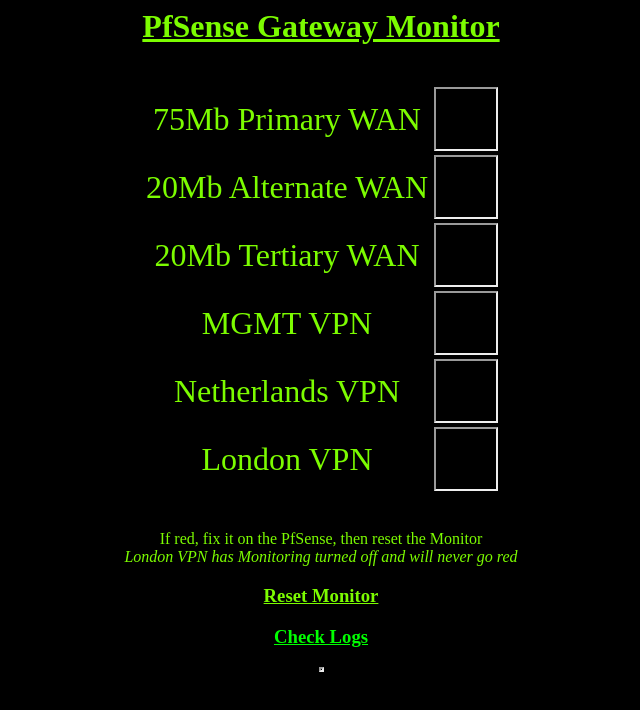
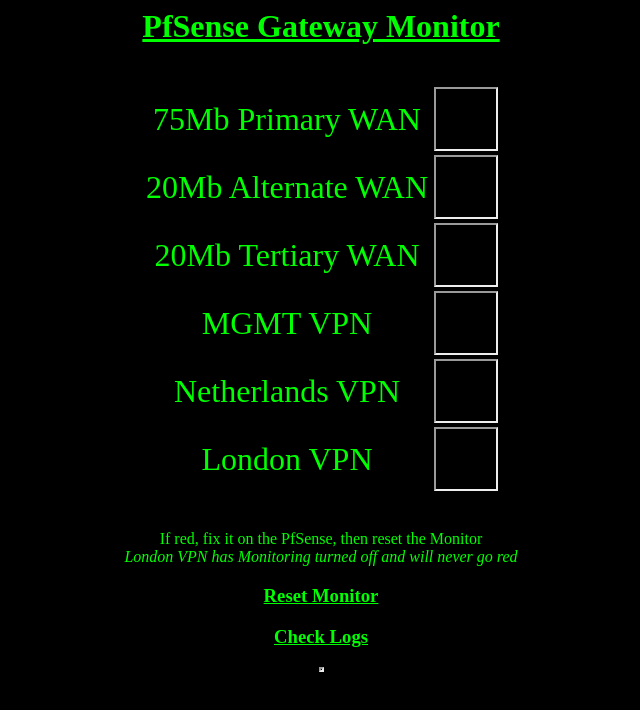
Before and after one commit to caleb7773/PfSense-Gateway-Monitor-Files, a plain HTML site: page index.html in a window 1280 px wide. Shown: the whole page, without its empty margins (319-959 px from the left). Drawn offline with Linux system fonts and the light colour scheme.

Commit message:
Update index.html

```diff
--- a/index.html
+++ b/index.html
@@ -11,7 +11,7 @@
         vertical-align: middle;
 }
 p {
-        color: #7CFC00;
+        color: #00FF00;
         font-size: 32px;
 }
 <title>PfSense Gateways</title>
@@ -19,7 +19,7 @@
 </head>
 
 <body>
-        <center><h1 style="color:#7CFC00;"><u>PfSense Gateway Monitor</u></h1></center>
+        <center><h1 style="color:#00FF00;"><u>PfSense Gateway Monitor</u></h1></center>
 <br>
 <center>
 <table style="width:360px">
@@ -50,9 +50,9 @@
 </table>
 </center>
 <br><br>
-<center style="color:#7CFC00;">If red, fix it on the PfSense, then reset the Monitor</center>
-<center style="color:#7CFC00;"><i>London VPN has Monitoring turned off and will never go red</i></center>
-<center><h3><a href="./cgi-bin/reset.cgi" style="color:#7CFC00;">Reset Monitor</a></h3></center>
+<center style="color:#00FF00;">If red, fix it on the PfSense, then reset the Monitor</center>
+<center style="color:#00FF00;"><i>London VPN has Monitoring turned off and will never go red</i></center>
+<center><h3><a href="./cgi-bin/reset.cgi" style="color:#00FF00;">Reset Monitor</a></h3></center>
 <center><h3><a href="./cgi-bin/logs.cgi" style="color:#00FF00;">Check Logs</a></h3></center>
 <center><iframe src="./cgi-bin/check.cgi" width="1" height="1"></iframe></center>
 </body>
```
